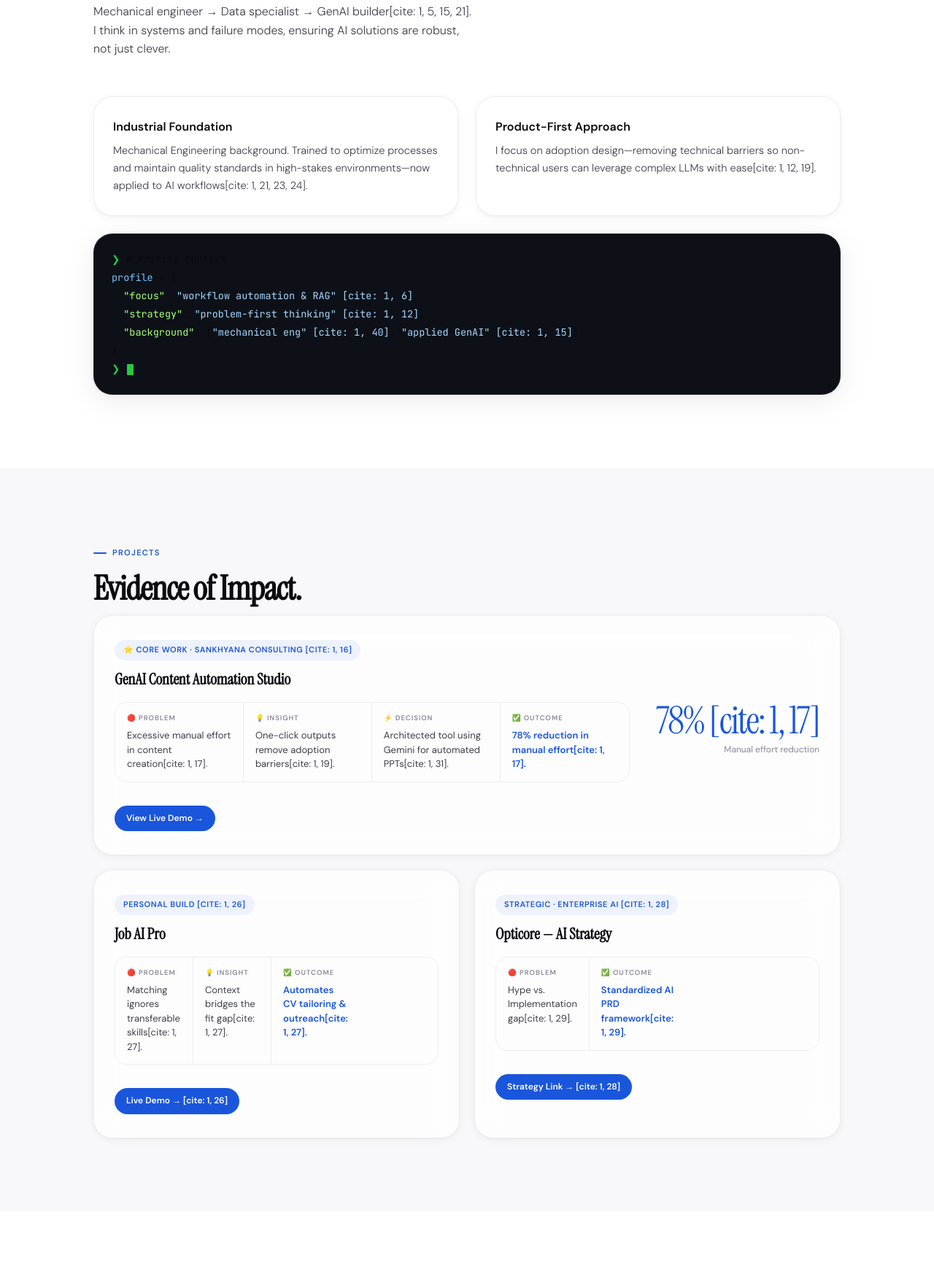
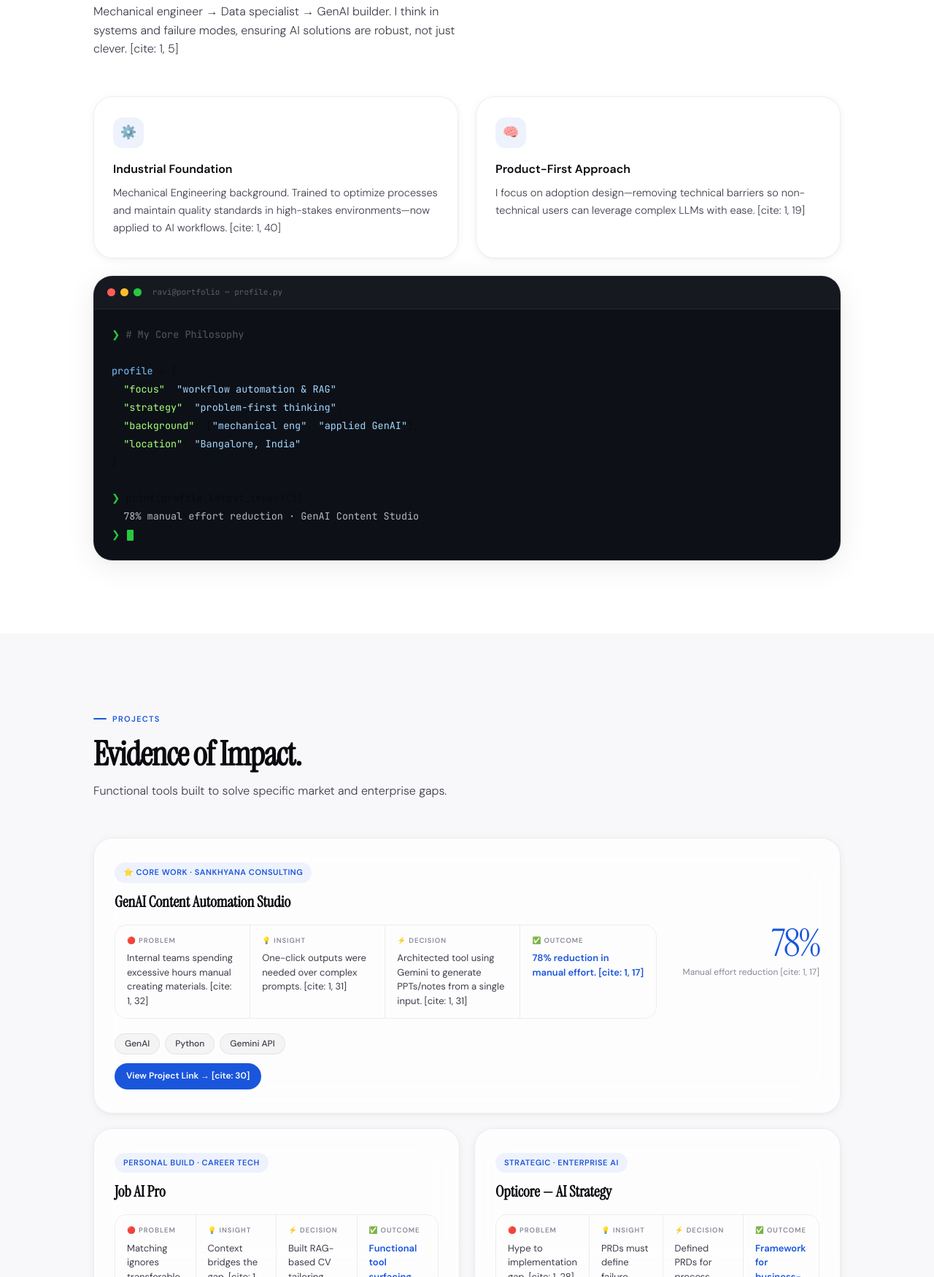
Before and after one commit to ravirajmishra/Portfolio-, a plain HTML site: page index.html in a window 1280 px wide. Shown: the part 1050-2800 px from the top of the page at 73% size. Drawn offline with Linux system fonts and the light colour scheme.

Commit message:
Update index.html

```diff
--- a/index.html
+++ b/index.html
@@ -69,10 +69,33 @@ nav{position:fixed;top:18px;left:50%;transform:translateX(-50%);z-index:200;back
 .stitle{font-family:var(--serif);font-size:clamp(30px,4vw,46px);line-height:1.1;letter-spacing:-.025em;color:var(--text-1);margin-bottom:12px}
 .ssub{font-size:16px;color:var(--text-2);font-weight:300;max-width:520px;line-height:1.6;margin-bottom:52px}
 
+/* ABOUT */
+#about{padding:100px 0}
+.agrid{display:grid;grid-template-columns:1fr 1fr;gap:24px;margin-top:52px}
+.gc{background:var(--glass);backdrop-filter:blur(20px);-webkit-backdrop-filter:blur(20px);border:1px solid var(--gb);border-radius:var(--rc);box-shadow:var(--s-sm);padding:28px 26px;transition:transform .3s cubic-bezier(.25,.8,.25,1),box-shadow .3s}
+.gc:hover{transform:translateY(-5px);box-shadow:var(--s-lg)}
+.gc .ic{width:42px;height:42px;border-radius:13px;background:var(--accent-soft);display:flex;align-items:center;justify-content:center;font-size:18px;margin-bottom:16px}
+.gc h3{font-size:16px;font-weight:600;color:var(--text-1);margin-bottom:9px}
+.gc p{font-size:14.5px;color:var(--text-2);line-height:1.65;font-weight:300}
+.term{grid-column:span 2;background:#0d1117;border:1px solid rgba(255,255,255,.08);border-radius:var(--rc);box-shadow:var(--s-md);overflow:hidden}
+.ttop{display:flex;align-items:center;gap:7px;padding:13px 18px;background:rgba(255,255,255,.04);border-bottom:1px solid rgba(255,255,255,.06)}
+.td{width:11px;height:11px;border-radius:50%}
+.tr{background:#ff5f56}.ta{background:#ffbd2e}.tg{background:#27c93f}
+.ttit{font-family:var(--mono);font-size:11px;color:rgba(255,255,255,.3);margin-left:8px}
+.tbody{padding:22px 24px;font-family:var(--mono);font-size:13.5px;line-height:1.85}
+.tp{color:#27c93f}.tcm{color:rgba(255,255,255,.3)}.tk{color:#79c0ff}.tv{color:#a5d6ff}.ts{color:#a8ff78}.tout{color:rgba(255,255,255,.7)}
+.tl{display:block}
+.tcur{display:inline-block;width:9px;height:15px;background:#27c93f;border-radius:1px;animation:blink 1s step-end infinite;vertical-align:middle;margin-left:2px}
+
 /* PROJECTS */
 #projects{padding:100px 0;background:var(--bg-soft)}
 .pgrid{display:grid;grid-template-columns:1fr 1fr;gap:20px}
 .pc{background:var(--glass);backdrop-filter:blur(24px);-webkit-backdrop-filter:blur(24px);border:1px solid var(--gb);border-radius:var(--rc);box-shadow:var(--s-sm);padding:32px 28px;transition:all .35s cubic-bezier(.25,.8,.25,1);position:relative;overflow:hidden}
+.pc::after{content:'';position:absolute;top:-100%;left:0;right:0;height:40%;background:linear-gradient(to bottom,transparent,rgba(26,86,219,.05) 50%,transparent);transition:top .5s ease;pointer-events:none}
+.pc:hover::after{top:150%}
+.pc::before{content:'';position:absolute;top:0;left:0;right:0;height:2.5px;background:linear-gradient(90deg,var(--accent),#60a5fa,var(--accent));background-size:200%;opacity:0;transition:opacity .3s;animation:gs 3s linear infinite}
+.pc:hover::before{opacity:1}
+@keyframes gs{0%{background-position:0%}100%{background-position:200%}}
 .pc:hover{transform:translateY(-6px);box-shadow:var(--s-lg);border-color:rgba(26,86,219,.12)}
 .pf{grid-column:span 2}
 .ptag{display:inline-flex;align-items:center;gap:6px;background:var(--accent-soft);color:var(--accent);font-size:11px;font-weight:600;letter-spacing:.05em;text-transform:uppercase;padding:5px 12px;border-radius:var(--rp);margin-bottom:14px}
@@ -87,40 +110,59 @@ nav{position:fixed;top:18px;left:50%;transform:translateX(-50%);z-index:200;back
 .pim{text-align:right;min-width:130px}
 .pin{font-family:var(--serif);font-size:52px;color:var(--accent);line-height:1;letter-spacing:-.04em}
 .pil{font-size:12px;color:var(--text-3);margin-top:5px;line-height:1.4}
+.ppills{display:flex;flex-wrap:wrap;gap:7px;margin-top:16px}
+.pp{background:rgba(0,0,0,.04);border:1px solid rgba(0,0,0,.07);border-radius:var(--rp);padding:4px 13px;font-size:12px;font-weight:500;color:var(--text-2)}
 .pdemo{display:inline-flex;align-items:center;gap:6px;background:var(--accent);color:white;padding:8px 16px;border-radius:var(--rp);font-size:12px;font-weight:600;text-decoration:none;margin-top:12px;transition:all .2s}
 .pdemo:hover{background:var(--accent-2);transform:scale(1.05)}
 
-/* ABOUT & SKILLS Logic remains same */
-#about{padding:100px 0}
-.agrid{display:grid;grid-template-columns:1fr 1fr;gap:24px;margin-top:52px}
-.gc{background:var(--glass);backdrop-filter:blur(20px);-webkit-backdrop-filter:blur(20px);border:1px solid var(--gb);border-radius:var(--rc);box-shadow:var(--s-sm);padding:28px 26px;transition:transform .3s cubic-bezier(.25,.8,.25,1),box-shadow .3s}
-.gc:hover{transform:translateY(-5px);box-shadow:var(--s-lg)}
-.gc h3{font-size:16px;font-weight:600;color:var(--text-1);margin-bottom:9px}
-.gc p{font-size:14.5px;color:var(--text-2);line-height:1.65;font-weight:300}
-.term{grid-column:span 2;background:#0d1117;border:1px solid rgba(255,255,255,.08);border-radius:var(--rc);box-shadow:var(--s-md);overflow:hidden}
-.ttop{display:flex;align-items:center;gap:7px;padding:13px 18px;background:rgba(255,255,255,.04);border-bottom:1px solid rgba(255,255,255,.06)}
-.td{width:11px;height:11px;border-radius:50%}
-.tr{background:#ff5f56}.ta{background:#ffbd2e}.tg{background:#27c93f}
-.tbody{padding:22px 24px;font-family:var(--mono);font-size:13.5px;line-height:1.85}
-.tp{color:#27c93f}.tk{color:#79c0ff}.tv{color:#a5d6ff}.ts{color:#a8ff78}.tout{color:rgba(255,255,255,.7)}
-.tl{display:block}
-.tcur{display:inline-block;width:9px;height:15px;background:#27c93f;border-radius:1px;animation:blink 1s step-end infinite;vertical-align:middle;margin-left:2px}
-
+/* SKILLS */
 #skills{padding:100px 0}
 .skgrid{display:grid;grid-template-columns:repeat(3,1fr);gap:18px}
-.skg{background:var(--glass);backdrop-filter:blur(20px);border:1px solid var(--gb);border-radius:var(--rc);padding:24px 22px}
+.skg{background:var(--glass);backdrop-filter:blur(20px);-webkit-backdrop-filter:blur(20px);border:1px solid var(--gb);border-radius:var(--rc);box-shadow:var(--s-sm);padding:24px 22px;transition:transform .3s}
+.skg:hover{transform:translateY(-3px)}
 .skgt{font-size:10.5px;font-weight:600;letter-spacing:.1em;text-transform:uppercase;color:var(--text-3);margin-bottom:14px}
 .sktags{display:flex;flex-wrap:wrap;gap:7px}
-.st{background:rgba(26,86,219,.05);color:var(--accent-2);padding:5px 13px;border-radius:var(--rp);font-size:12.5px;font-weight:500}
+.st{background:rgba(26,86,219,.05);border:1px solid rgba(26,86,219,.1);color:var(--accent-2);padding:5px 13px;border-radius:var(--rp);font-size:12.5px;font-weight:500;transition:all .2s;cursor:default}
+.st:hover{background:var(--accent);color:white;border-color:var(--accent);transform:scale(1.04)}
 
+/* CONTACT */
 #contact{padding:100px 0;background:var(--bg-soft)}
-.cw{background:var(--glass);border:1px solid var(--gb);border-radius:var(--rc);padding:56px 60px;text-align:center;max-width:680px;margin:0 auto}
+.cw{background:var(--glass);backdrop-filter:blur(28px) saturate(180%);-webkit-backdrop-filter:blur(28px) saturate(180%);border:1px solid var(--gb);border-radius:var(--rc);box-shadow:var(--s-md);padding:56px 60px;text-align:center;max-width:680px;margin:0 auto}
+.cw p{font-size:16px;color:var(--text-2);font-weight:300;margin-bottom:34px;line-height:1.65}
 .cls{display:flex;gap:12px;justify-content:center;flex-wrap:wrap}
-.cp{display:inline-flex;align-items:center;gap:8px;background:white;border:1.5px solid var(--gb);border-radius:var(--rp);padding:11px 22px;font-size:13.5px;font-weight:500;color:var(--text-1);text-decoration:none}
+.cp{display:inline-flex;align-items:center;gap:8px;background:white;border:1.5px solid var(--gb);border-radius:var(--rp);padding:11px 22px;font-size:13.5px;font-weight:500;color:var(--text-1);text-decoration:none;transition:all .25s;box-shadow:var(--s-sm)}
+.cp:hover{border-color:var(--accent);color:var(--accent);transform:translateY(-2px);box-shadow:0 8px 24px rgba(26,86,219,.12)}
 footer{padding:28px 24px;text-align:center;font-size:12.5px;color:var(--text-3);border-top:1px solid var(--gb);font-family:var(--mono)}
+
+/* REVEAL */
 .rv{opacity:0;transform:translateY(26px);transition:opacity .65s ease,transform .65s ease}
 .rv.vis{opacity:1;transform:translateY(0)}
-@keyframes blink{0%,100%{opacity:1}50%{opacity:0}}
+.d1{transition-delay:.08s}.d2{transition-delay:.16s}.d3{transition-delay:.24s}
+@keyframes fu{from{opacity:0;transform:translateY(22px)}to{opacity:1;transform:translateY(0)}}
+
+/* RESPONSIVE */
+@media(max-width:860px){
+  .hi{grid-template-columns:1fr}
+  .hcard{display:grid;grid-template-columns:repeat(3,1fr);gap:0}
+  .hcard .clabel{grid-column:span 3}
+  .ssep{display:none}.si{margin-bottom:0;text-align:center}
+  .agrid{grid-template-columns:1fr}.term{grid-column:span 1}
+  .pgrid{grid-template-columns:1fr}.pf{grid-column:span 1}
+  .pf-inner{grid-template-columns:1fr}.pim{text-align:left}
+  .case-grid{grid-template-columns:1fr 1fr}
+  .case-cell{border-right:none;border-bottom:1px solid var(--gb)}
+  .case-cell:nth-child(odd){border-right:1px solid var(--gb)}
+  .case-cell:last-child,.case-cell:nth-last-child(2){border-bottom:none}
+  .skgrid{grid-template-columns:1fr 1fr}
+}
+@media(max-width:580px){
+  nav{padding:9px 16px;gap:12px;top:10px}
+  .nlinks{display:none}
+  .nlinks.open{display:flex;flex-direction:column;gap:12px;position:absolute;top:calc(100% + 10px);left:0;right:0;background:rgba(255,255,255,.97);backdrop-filter:blur(20px);border:1px solid var(--gb);border-radius:20px;padding:18px 22px;box-shadow:var(--s-md)}
+  .ntog{display:flex}
+  .skgrid{grid-template-columns:1fr}.cw{padding:36px 24px}.hact{flex-direction:column}
+  .tbody{font-size:11.5px;padding:16px}
+}
 </style>
 </head>
 <body>
@@ -135,6 +177,7 @@ footer{padding:28px 24px;text-align:center;font-size:12.5px;color:var(--text-3);
     <li><a href="#skills">Skills</a></li>
     <li><a href="#contact" class="ncta">Hire Me</a></li>
   </ul>
+  <div class="ntog" onclick="toggleNav()"><span></span><span></span><span></span></div>
 </nav>
 
 <section id="hero">
@@ -144,7 +187,7 @@ footer{padding:28px 24px;text-align:center;font-size:12.5px;color:var(--text-3);
         <div class="badge"><span class="bdot"></span>Open to PM &amp; Gen AI Roles — Bangalore</div>
         <h1 class="hh">Identifying friction.<br/><em>Building the solution.</em></h1>
         <div class="twline"><span id="tw"></span><span class="cur"></span></div>
-        <p class="hdesc">Product engineer architecting AI-enabled workflows. I translate complex technical capabilities into practical, high-impact business outcomes[cite: 1, 2, 6].</p>
+        <p class="hdesc">Product engineer architecting AI-enabled workflows. I translate complex technical capabilities into practical, high-impact business outcomes. [cite: 1, 6]</p>
         <div class="hact">
           <a href="#projects" class="bp1">View My Work</a>
           <a href="#contact" class="bp2">Get in Touch</a>
@@ -154,7 +197,7 @@ footer{padding:28px 24px;text-align:center;font-size:12.5px;color:var(--text-3);
         <div class="clabel">At a Glance</div>
         <div class="si"><div class="sn" data-target="78" data-suffix="%">0%</div><div class="sl">Manual effort reduced [cite: 1, 17]</div></div>
         <div class="ssep"></div>
-        <div class="si"><div class="sn" data-target="5" data-suffix="+">0+</div><div class="sl">AI projects & tools [cite: 1, 25]</div></div>
+        <div class="si"><div class="sn" data-target="5" data-suffix="+">0+</div><div class="sl">AI projects & tools </div></div>
         <div class="ssep"></div>
         <div class="si"><div class="sn" data-target="2" data-suffix="+">0+</div><div class="sl">Years in Eng & Data </div></div>
       </div>
@@ -166,25 +209,36 @@ footer{padding:28px 24px;text-align:center;font-size:12.5px;color:var(--text-3);
   <div class="w">
     <div class="slabel">About Me</div>
     <h2 class="stitle">Engineering rigor.<br/>Product thinking.</h2>
-    <p class="ssub">Mechanical engineer → Data specialist → GenAI builder[cite: 1, 5, 15, 21]. I think in systems and failure modes, ensuring AI solutions are robust, not just clever.</p>
+    <p class="ssub">Mechanical engineer → Data specialist → GenAI builder. I think in systems and failure modes, ensuring AI solutions are robust, not just clever. [cite: 1, 5]</p>
     <div class="agrid">
       <div class="gc rv">
+        <div class="ic">⚙️</div>
         <h3>Industrial Foundation</h3>
-        <p>Mechanical Engineering background. Trained to optimize processes and maintain quality standards in high-stakes environments—now applied to AI workflows[cite: 1, 21, 23, 24].</p>
+        <p>Mechanical Engineering background. Trained to optimize processes and maintain quality standards in high-stakes environments—now applied to AI workflows. [cite: 1, 40]</p>
       </div>
-      <div class="gc rv">
+      <div class="gc rv d1">
+        <div class="ic">🧠</div>
         <h3>Product-First Approach</h3>
-        <p>I focus on adoption design—removing technical barriers so non-technical users can leverage complex LLMs with ease[cite: 1, 12, 19].</p>
+        <p>I focus on adoption design—removing technical barriers so non-technical users can leverage complex LLMs with ease. [cite: 1, 19]</p>
       </div>
-      <div class="term rv">
+      <div class="term rv d2">
+        <div class="ttop">
+          <span class="td tr"></span><span class="td ta"></span><span class="td tg"></span>
+          <span class="ttit">ravi@portfolio ~ profile.py</span>
+        </div>
         <div class="tbody">
-          <span class="tl"><span class="tp">❯</span> <span class="tcm"># Profile Context</span></span>
-          <span class="tl"><span class="tk">profile</span> = {</span>
-          <span class="tl">&nbsp;&nbsp;<span class="ts">"focus"</span>: <span class="tv">"workflow automation & RAG" [cite: 1, 6]</span>,</span>
-          <span class="tl">&nbsp;&nbsp;<span class="ts">"strategy"</span>: <span class="tv">"problem-first thinking" [cite: 1, 12]</span>,</span>
-          <span class="tl">&nbsp;&nbsp;<span class="ts">"background"</span>: [<span class="tv">"mechanical eng" [cite: 1, 40]</span>, <span class="tv">"applied GenAI" [cite: 1, 15]</span>]</span>
-          <span class="tl">}</span>
-          <span class="tl"><span class="tp">❯</span> <span class="tcur"></span></span>
+<span class="tl"><span class="tp">❯</span> <span class="tcm"># My Core Philosophy</span></span>
+<span class="tl">&nbsp;</span>
+<span class="tl"><span class="tk">profile</span> = {</span>
+<span class="tl">&nbsp;&nbsp;<span class="ts">"focus"</span>:       <span class="tv">"workflow automation & RAG"</span>,</span>
+<span class="tl">&nbsp;&nbsp;<span class="ts">"strategy"</span>:    <span class="tv">"problem-first thinking"</span>,</span>
+<span class="tl">&nbsp;&nbsp;<span class="ts">"background"</span>:  [<span class="tv">"mechanical eng"</span>, <span class="tv">"applied GenAI"</span>],</span>
+<span class="tl">&nbsp;&nbsp;<span class="ts">"location"</span>:    <span class="tv">"Bangalore, India"</span></span>
+<span class="tl">}</span>
+<span class="tl">&nbsp;</span>
+<span class="tl"><span class="tp">❯</span> print(profile.latest_impact())</span>
+<span class="tl tout">&nbsp;&nbsp;78% manual effort reduction · GenAI Content Studio</span>
+<span class="tl"><span class="tp">❯</span> <span class="tcur"></span></span>
         </div>
       </div>
     </div>
@@ -195,43 +249,51 @@ footer{padding:28px 24px;text-align:center;font-size:12.5px;color:var(--text-3);
   <div class="w">
     <div class="slabel">Projects</div>
     <h2 class="stitle">Evidence of Impact.</h2>
+    <p class="ssub">Functional tools built to solve specific market and enterprise gaps. </p>
+
     <div class="pgrid">
       <div class="pc pf rv">
-        <span class="ptag">⭐ Core Work · Sankhyana Consulting [cite: 1, 16]</span>
+        <span class="ptag">⭐ Core Work · Sankhyana Consulting</span>
         <h3 class="pname">GenAI Content Automation Studio</h3>
         <div class="pf-inner">
           <div>
             <div class="case-grid">
-              <div class="case-cell"><div class="case-cell-label">🔴 Problem</div><div class="case-cell-val">Excessive manual effort in content creation[cite: 1, 17].</div></div>
-              <div class="case-cell"><div class="case-cell-label">💡 Insight</div><div class="case-cell-val">One-click outputs remove adoption barriers[cite: 1, 19].</div></div>
-              <div class="case-cell"><div class="case-cell-label">⚡ Decision</div><div class="case-cell-val">Architected tool using Gemini for automated PPTs[cite: 1, 31].</div></div>
-              <div class="case-cell highlight"><div class="case-cell-label">✅ Outcome</div><div class="case-cell-val">78% reduction in manual effort[cite: 1, 17].</div></div>
+              <div class="case-cell"><div class="case-cell-label">🔴 Problem</div><div class="case-cell-val">Internal teams spending excessive hours manual creating materials. [cite: 1, 32]</div></div>
+              <div class="case-cell"><div class="case-cell-label">💡 Insight</div><div class="case-cell-val">One-click outputs were needed over complex prompts. [cite: 1, 31]</div></div>
+              <div class="case-cell"><div class="case-cell-label">⚡ Decision</div><div class="case-cell-val">Architected tool using Gemini to generate PPTs/notes from a single input. [cite: 1, 31]</div></div>
+              <div class="case-cell highlight"><div class="case-cell-label">✅ Outcome</div><div class="case-cell-val">78% reduction in manual effort. [cite: 1, 17]</div></div>
             </div>
-            <a href="https://portfolio-ravirajmishraai.vercel.app" class="pdemo" target="_blank">View Live Demo → </a>
+            <div class="ppills"><span class="pp">GenAI</span><span class="pp">Python</span><span class="pp">Gemini API</span></div>
+            <a href="#" class="pdemo">View Project Link → [cite: 30]</a>
           </div>
-          <div class="pim"><div class="pin">78% [cite: 1, 17]</div><div class="pil">Manual effort reduction</div></div>
+          <div class="pim"><div class="pin">78%</div><div class="pil">Manual effort reduction [cite: 1, 17]</div></div>
         </div>
       </div>
 
-      <div class="pc rv">
-        <span class="ptag">Personal Build [cite: 1, 26]</span>
+      <div class="pc rv d1">
+        <span class="ptag">Personal Build · Career Tech</span>
         <h3 class="pname">Job AI Pro</h3>
-        <div class="case-grid">
-          <div class="case-cell"><div class="case-cell-label">🔴 Problem</div><div class="case-cell-val">Matching ignores transferable skills[cite: 1, 27].</div></div>
-          <div class="case-cell"><div class="case-cell-label">💡 Insight</div><div class="case-cell-val">Context bridges the fit gap[cite: 1, 27].</div></div>
-          <div class="case-cell highlight"><div class="case-cell-label">✅ Outcome</div><div class="case-cell-val">Automates CV tailoring & outreach[cite: 1, 27].</div></div>
+        <div class="case-grid" style="margin-bottom:16px">
+          <div class="case-cell"><div class="case-cell-label">🔴 Problem</div><div class="case-cell-val">Matching ignores transferable skills. [cite: 1, 27]</div></div>
+          <div class="case-cell"><div class="case-cell-label">💡 Insight</div><div class="case-cell-val">Context bridges the gap. [cite: 1, 27]</div></div>
+          <div class="case-cell"><div class="case-cell-label">⚡ Decision</div><div class="case-cell-val">Built RAG-based CV tailoring tool. [cite: 1, 6, 27]</div></div>
+          <div class="case-cell highlight"><div class="case-cell-label">✅ Outcome</div><div class="case-cell-val">Functional tool surfacing high-fit roles. [cite: 1, 27]</div></div>
         </div>
-        <a href="#" class="pdemo">Live Demo → [cite: 1, 26]</a>
+        <div class="ppills"><span class="pp">RAG</span><span class="pp">LangChain</span><span class="pp">Agents</span></div>
+        <a href="#" class="pdemo">Live Demo → [cite: 26]</a>
       </div>
 
-      <div class="pc rv">
-        <span class="ptag">Strategic · Enterprise AI [cite: 1, 28]</span>
+      <div class="pc rv d2">
+        <span class="ptag">Strategic · Enterprise AI</span>
         <h3 class="pname">Opticore — AI Strategy</h3>
-        <div class="case-grid">
-          <div class="case-cell"><div class="case-cell-label">🔴 Problem</div><div class="case-cell-val">Hype vs. Implementation gap[cite: 1, 29].</div></div>
-          <div class="case-cell highlight"><div class="case-cell-label">✅ Outcome</div><div class="case-cell-val">Standardized AI PRD framework[cite: 1, 29].</div></div>
+        <div class="case-grid" style="margin-bottom:16px">
+          <div class="case-cell"><div class="case-cell-label">🔴 Problem</div><div class="case-cell-val">Hype to implementation gap. [cite: 1, 28]</div></div>
+          <div class="case-cell"><div class="case-cell-label">💡 Insight</div><div class="case-cell-val">PRDs must define failure modes. [cite: 1, 29]</div></div>
+          <div class="case-cell"><div class="case-cell-label">⚡ Decision</div><div class="case-cell-val">Defined PRDs for process optimization. [cite: 1, 29]</div></div>
+          <div class="case-cell highlight"><div class="case-cell-label">✅ Outcome</div><div class="case-cell-val">Framework for business-to-AI translation. [cite: 1, 29]</div></div>
         </div>
-        <a href="#" class="pdemo">Strategy Link → [cite: 1, 28]</a>
+        <div class="ppills"><span class="pp">AI PM</span><span class="pp">Strategy</span><span class="pp">PRDs</span></div>
+        <a href="#" class="pdemo">Strategy Link → [cite: 28]</a>
       </div>
     </div>
   </div>
@@ -240,10 +302,12 @@ footer{padding:28px 24px;text-align:center;font-size:12.5px;color:var(--text-3);
 <section id="skills">
   <div class="w">
     <div class="slabel">Skills</div>
+    <h2 class="stitle">What I work with.</h2>
+    <p class="ssub">Tools and thinking frameworks I apply to build and ship. [cite: 1, 8]</p>
     <div class="skgrid">
-      <div class="skg rv"><div class="skgt">AI &amp; GenAI [cite: 1, 9]</div><div class="sktags"><span class="st">LLM Implementation</span><span class="st">RAG</span><span class="st">LangChain</span><span class="st">Agents</span></div></div>
-      <div class="skg rv"><div class="skgt">Programming [cite: 1, 10]</div><div class="sktags"><span class="st">Python</span><span class="st">SQL</span><span class="st">MySQL</span><span class="st">MongoDB</span></div></div>
-      <div class="skg rv"><div class="skgt">ML &amp; Analytics [cite: 1, 11, 13]</div><div class="sktags"><span class="st">Scikit-learn</span><span class="st">Forecasting</span><span class="st">Tableau</span><span class="st">Alteryx</span></div></div>
+      <div class="skg rv"><div class="skgt">AI &amp; GenAI</div><div class="sktags"><span class="st">LLM Implementation</span><span class="st">RAG</span><span class="st">LangChain</span><span class="st">Prompt Engineering</span></div></div>
+      <div class="skg rv d1"><div class="skgt">Programming</div><div class="sktags"><span class="st">Python</span><span class="st">SQL</span><span class="st">MySQL</span><span class="st">MongoDB</span></div></div>
+      <div class="skg rv d2"><div class="skgt">Product</div><div class="sktags"><span class="st">AI Product Thinking</span><span class="st">JIRA</span><span class="st">Agile</span><span class="st">Workflow Automation</span></div></div>
     </div>
   </div>
 </section>
@@ -251,19 +315,21 @@ footer{padding:28px 24px;text-align:center;font-size:12.5px;color:var(--text-3);
 <section id="contact">
   <div class="w">
     <div class="cw rv">
+      <div class="slabel" style="justify-content:center">Contact</div>
       <h2 class="stitle">Let's build something.</h2>
-      <p>Bangalore-based, open to PM & GenAI roles[cite: 1, 3, 42].</p>
+      <p>Open to PM, AI Solutions, and GenAI roles in Bangalore or remote. [cite: 1, 3]</p>
       <div class="cls">
-        <a href="mailto:ravirajmishra189@gmail.com" class="cp">Email Me </a>
-        <a href="https://linkedin.com/in/ravi-raj-mishra-ai" target="_blank" class="cp">LinkedIn </a>
+        <a href="mailto:ravirajmishra189@gmail.com" class="cp">Email Me [cite: 1, 3]</a>
+        <a href="https://linkedin.com/in/ravi-raj-mishra-ai" target="_blank" class="cp">LinkedIn [cite: 1, 3]</a>
       </div>
     </div>
   </div>
 </section>
 
-<footer>// ravi_raj_mishra · bangalore · built with intent </footer>
+<footer>// ravi_raj_mishra · bangalore · engineering rigorous AI [cite: 1, 3]</footer>
 
 <script>
+/* Typewriter */
 const TW_WORDS = ["AI Solutions Architect","GenAI Product Engineer","Process Specialist","Data Science Consultant"];
 let ti=0,tc=0,td=false;
 const tel=document.getElementById('tw');
@@ -276,6 +342,7 @@ function tw(){
 }
 setTimeout(tw,900);
 
+/* Counters */
 const co=new IntersectionObserver(entries=>{
   entries.forEach(e=>{
     if(e.isIntersecting){
@@ -288,11 +355,16 @@ const co=new IntersectionObserver(entries=>{
 },{threshold:.5});
 document.querySelectorAll('[data-target]').forEach(e=>co.observe(e));
 
+/* Scroll reveal */
 const ro=new IntersectionObserver(entries=>{
   entries.forEach(e=>{if(e.isIntersecting)e.target.classList.add('vis')});
 },{threshold:.1,rootMargin:'0px 0px -40px 0px'});
 document.querySelectorAll('.rv').forEach(e=>ro.observe(e));
 
+/* Mobile nav */
+function toggleNav(){document.getElementById('nl').classList.toggle('open')}
+
+/* Neural canvas */
 const cv=document.getElementById('nc'),ct=cv.getContext('2d');
 let nodes=[];
 function resize(){cv.width=window.innerWidth;cv.height=window.innerHeight}
```
